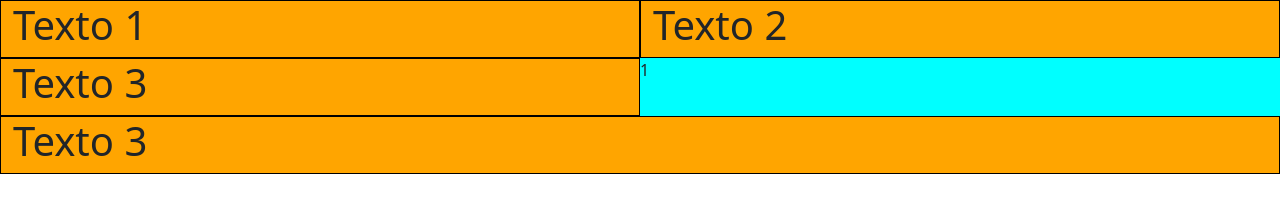
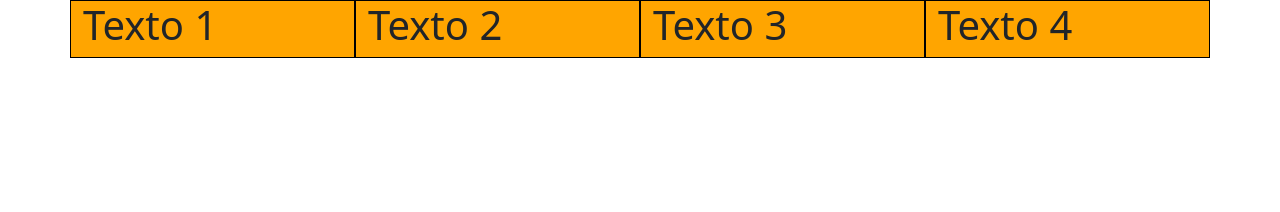
Before and after one commit to FabrizioJordan/ClasesTD1-DW, a plain HTML site: page Bootstrap/estructura.html in a window 1280 px wide. Drawn offline with nearby package versions, Linux system fonts and the light colour scheme.

Commit message:
Terminado el trabajo de Bootstrap

```diff
--- a/Bootstrap/estructura.html
+++ b/Bootstrap/estructura.html
@@ -5,36 +5,28 @@
     <meta name="viewport" content="width=device-width, initial-scale=1.0">
     <title>Document</title>
 
-    <link href="https://cdn.jsdelivr.net/npm/bootstrap@5.3.6/dist/css/bootstrap.min.css" rel="stylesheet" integrity="sha384-QWTKZyjpPEjISv5WaRU9OFeRpok6YctnYmDr5pNlyT2bRjXh0JMhjY6hW+ALEwIH" crossorigin="anonymous">
+    <link href="https://cdn.jsdelivr.net/npm/bootstrap@5.3.6/dist/css/bootstrap.min.css" rel="stylesheet" crossorigin="anonymous">
 
     <link rel="stylesheet" href="styles.css">
 </head>
 <body>
 
-    <header class="container-fluid ">
-        <section class="row justify-content-center">
-            <article class="col-12 col-md-6">
+    <header class="container ">
+        <section class="row ">
+            <article class="col-sm-12 col-md-6 col-lg-3">
                 <h1 class="">Texto 1</h1>
             </article>
 
-            <article class="col-12 col-md-6">
+            <article class="col-sm-12 col-md-6 col-lg-3">
                 <h1 class="">Texto 2</h1>
             </article>
-        </section>
 
-        <section class="row">
-            <article class="col-12 col-md-6">
+            <article class="col-sm-12 col-md-6 col-lg-3">
                 <h1 class="">Texto 3</h1>
             </article>
 
-        1    <article class="col-12 col-md-6 d-none">
+            <article class="col-sm-12 col-md-6 col-lg-3">
                 <h1 class="">Texto 4</h1>
-            </article>
-        </section>
-
-        <section class="row">
-            <article class="col-12">
-                <h1 class="">Texto 3</h1>
             </article>
         </section>
     </header>
```
